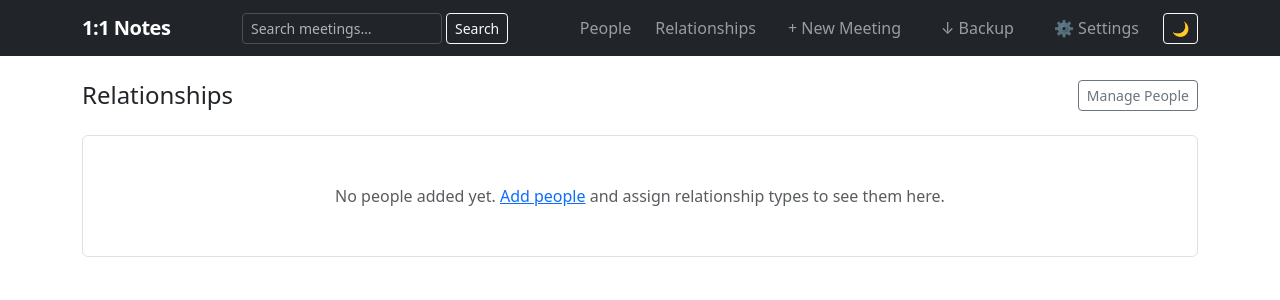
After one commit to jms42/OneOnOneNotes, a Flask app: page /relationships in a window 1280 px wide. The commit adds this page. Shown: the top 300 px of the page. Run offline with Flask 3, Linux system fonts and the light colour scheme.

Commit message:
Add relationships, recurring meetings, per-person notes, export/import, print
- Relationship types (Direct Report, Manager, Peer, etc.) with colored badges throughout
- Per-person notes field with edit-person page
- Recurring meetings: weekly/bi-weekly/monthly; auto-creates next occurrence on complete
- Export meeting to Markdown (.md download)
- Print-friendly view via @media print CSS + Print button
- Import backup: merge or replace, supports .json and encrypted .enc files
- Relationships page grouping all people by relationship type

Co-Authored-By: Claude Sonnet 4.6 <noreply@anthropic.com>

```diff
--- a/app.py
+++ b/app.py
@@ -1,25 +1,26 @@
 import base64
+import calendar
 import getpass
 import io
 import json
 import os
 import sys
 import uuid
-from datetime import datetime
+from datetime import datetime, timedelta
 
 from cryptography.fernet import Fernet, InvalidToken
 from cryptography.hazmat.primitives import hashes
 from cryptography.hazmat.primitives.kdf.pbkdf2 import PBKDF2HMAC
 from flask import Flask, render_template, request, redirect, url_for, send_file
+from werkzeug.utils import secure_filename
 
 app = Flask(__name__)
 
-DATA_FILE      = os.path.join(os.path.dirname(__file__), "data", "meetings.json")
-ENC_FILE       = os.path.join(os.path.dirname(__file__), "data", "meetings.enc")
-SETTINGS_FILE  = os.path.join(os.path.dirname(__file__), "data", "settings.json")
+DATA_FILE       = os.path.join(os.path.dirname(__file__), "data", "meetings.json")
+ENC_FILE        = os.path.join(os.path.dirname(__file__), "data", "meetings.enc")
+SETTINGS_FILE   = os.path.join(os.path.dirname(__file__), "data", "settings.json")
 SECRET_KEY_FILE = os.path.join(os.path.dirname(__file__), "data", ".secret_key")
 
-# Generate and persist a secret key so sessions are stable across restarts
 os.makedirs(os.path.dirname(SECRET_KEY_FILE), exist_ok=True)
 if not os.path.exists(SECRET_KEY_FILE):
     with open(SECRET_KEY_FILE, "wb") as _f:
@@ -27,8 +28,39 @@ if not os.path.exists(SECRET_KEY_FILE):
 with open(SECRET_KEY_FILE, "rb") as _f:
     app.secret_key = _f.read()
 
+RELATIONSHIP_TYPES = [
+    ("direct_report",       "Direct Report"),
+    ("my_manager",          "My Manager"),
+    ("skip_level_manager",  "Skip Level Manager"),
+    ("peer",                "Peer"),
+    ("skip_level_employee", "Skip Level Employee"),
+    ("mentor",              "Mentor"),
+    ("mentee",              "Mentee"),
+]
+
+RELATIONSHIP_COLORS = {
+    "direct_report":       "primary",
+    "my_manager":          "danger",
+    "skip_level_manager":  "warning text-dark",
+    "peer":                "secondary",
+    "skip_level_employee": "info text-dark",
+    "mentor":              "success",
+    "mentee":              "purple",
+}
+
 # Password held in memory for the lifetime of the process
 _password: str | None = None
+
+# Temporary storage for encrypted import files awaiting password
+_import_pending: dict[str, bytes] = {}
+
+
+@app.context_processor
+def inject_globals():
+    return dict(
+        relationship_types=RELATIONSHIP_TYPES,
+        relationship_colors=RELATIONSHIP_COLORS,
+    )
 
 
 # ---------------------------------------------------------------------------
@@ -86,7 +118,7 @@ def _make_verifier(password: str) -> dict:
 
 
 # ---------------------------------------------------------------------------
-# Data load / save  (transparent encryption)
+# Data load / save
 # ---------------------------------------------------------------------------
 
 def load_data() -> dict:
@@ -128,6 +160,35 @@ def now() -> str:
     return datetime.now().isoformat()
 
 
+def _next_occurrence_date(date_str: str, interval: str) -> str:
+    d = datetime.strptime(date_str, "%Y-%m-%d")
+    if interval == "weekly":
+        d += timedelta(weeks=1)
+    elif interval == "biweekly":
+        d += timedelta(weeks=2)
+    else:  # monthly
+        month = d.month + 1
+        year  = d.year + (month - 1) // 12
+        month = ((month - 1) % 12) + 1
+        last_day = calendar.monthrange(year, month)[1]
+        d = d.replace(year=year, month=month, day=min(d.day, last_day))
+    return d.strftime("%Y-%m-%d")
+
+
+def _apply_import(current: dict, imported: dict, mode: str) -> dict:
+    if mode == "replace":
+        return imported
+    existing_people   = {p["id"] for p in current["people"]}
+    existing_meetings = {m["id"] for m in current["meetings"]}
+    for p in imported.get("people", []):
+        if p["id"] not in existing_people:
+            current["people"].append(p)
+    for m in imported.get("meetings", []):
+        if m["id"] not in existing_meetings:
+            current["meetings"].append(m)
+    return current
+
+
 # ---------------------------------------------------------------------------
 # Routes — dashboard
 # ---------------------------------------------------------------------------
@@ -151,9 +212,9 @@ def index():
             if not a.get("completed"):
                 open_actions.append({
                     **a,
-                    "meeting_id": m["id"],
+                    "meeting_id":   m["id"],
                     "meeting_date": m["date"],
-                    "person": people_map.get(m["person_id"], {}).get("name", "Unknown"),
+                    "person":       people_map.get(m["person_id"], {}).get("name", "Unknown"),
                 })
     open_actions.sort(key=lambda a: a.get("due_date") or "9999")
     return render_template(
@@ -182,11 +243,13 @@ def people():
 def add_person():
     data = load_data()
     person = {
-        "id": new_id(),
-        "name": request.form["name"].strip(),
-        "title": request.form.get("title", "").strip(),
-        "team": request.form.get("team", "").strip(),
-        "created_at": now(),
+        "id":           new_id(),
+        "name":         request.form["name"].strip(),
+        "title":        request.form.get("title", "").strip(),
+        "team":         request.form.get("team", "").strip(),
+        "relationship": request.form.get("relationship", ""),
+        "notes":        request.form.get("notes", "").strip(),
+        "created_at":   now(),
     }
     data["people"].append(person)
     save_data(data)
@@ -203,6 +266,23 @@ def person_detail(person_id):
     upcoming = sorted([m for m in all_meetings if not m.get("completed", False)], key=lambda m: m["date"])
     past     = sorted([m for m in all_meetings if m.get("completed", False)],     key=lambda m: m["date"], reverse=True)
     return render_template("person.html", person=person, upcoming=upcoming, past=past)
+
+
+@app.route("/people/<person_id>/edit", methods=["GET", "POST"])
+def edit_person(person_id):
+    data = load_data()
+    person = next((p for p in data["people"] if p["id"] == person_id), None)
+    if not person:
+        return redirect(url_for("people"))
+    if request.method == "POST":
+        person["name"]         = request.form["name"].strip()
+        person["title"]        = request.form.get("title", "").strip()
+        person["team"]         = request.form.get("team", "").strip()
+        person["relationship"] = request.form.get("relationship", "")
+        person["notes"]        = request.form.get("notes", "").strip()
+        save_data(data)
+        return redirect(url_for("person_detail", person_id=person_id))
+    return render_template("person_form.html", person=person)
 
 
 @app.route("/people/<person_id>/delete", methods=["POST"])
@@ -269,10 +349,28 @@ def delete_meeting(meeting_id):
 @app.route("/meetings/<meeting_id>/toggle-complete", methods=["POST"])
 def toggle_complete(meeting_id):
     data = load_data()
+    next_meeting = None
     for m in data["meetings"]:
         if m["id"] == meeting_id:
             m["completed"] = not m.get("completed", False)
+            if m["completed"] and m.get("recurring") and m.get("recurrence_interval"):
+                next_meeting = {
+                    "id":                  new_id(),
+                    "person_id":           m["person_id"],
+                    "date":                _next_occurrence_date(m["date"], m["recurrence_interval"]),
+                    "agenda":              m.get("agenda", ""),
+                    "notes":               "",
+                    "action_items":        [],
+                    "sentiment":           3,
+                    "completed":           False,
+                    "recurring":           True,
+                    "recurrence_interval": m["recurrence_interval"],
+                    "created_at":          now(),
+                    "updated_at":          now(),
+                }
             break
+    if next_meeting:
+        data["meetings"].append(next_meeting)
     save_data(data)
     return redirect(request.referrer or url_for("view_meeting", meeting_id=meeting_id))
 
@@ -290,11 +388,46 @@ def toggle_action(meeting_id, action_id):
     return redirect(request.referrer or url_for("view_meeting", meeting_id=meeting_id))
 
 
+@app.route("/meetings/<meeting_id>/export")
+def export_meeting(meeting_id):
+    data = load_data()
+    meeting = next((m for m in data["meetings"] if m["id"] == meeting_id), None)
+    if not meeting:
+        return redirect(url_for("index"))
+    person = next((p for p in data["people"] if p["id"] == meeting["person_id"]), {"name": "Unknown"})
+    person_name = person["name"]
+
+    stars = "★" * meeting["sentiment"] + "☆" * (5 - meeting["sentiment"])
+    lines = [
+        f"# 1:1 with {person_name} — {meeting['date']}",
+        "",
+        f"**Sentiment:** {stars} ({meeting['sentiment']}/5)",
+        "",
+    ]
+    if meeting.get("agenda"):
+        lines += ["## Agenda", "", meeting["agenda"], ""]
+    if meeting.get("notes"):
+        lines += ["## Notes", "", meeting["notes"], ""]
+    if meeting.get("action_items"):
+        lines += ["## Action Items", ""]
+        for a in meeting["action_items"]:
+            check = "x" if a.get("completed") else " "
+            line  = f"- [{check}] {a['description']}"
+            if a.get("owner"):    line += f" *(owner: {a['owner']})*"
+            if a.get("due_date"): line += f" — due {a['due_date']}"
+            lines.append(line)
+        lines.append("")
+
+    buf = io.BytesIO("\n".join(lines).encode("utf-8"))
+    filename = f"1on1-{person_name.replace(' ', '_')}-{meeting['date']}.md"
+    return send_file(buf, as_attachment=True, download_name=filename, mimetype="text/markdown")
+
+
 def _meeting_from_form(form, existing_id=None, created_at=None) -> dict:
-    action_descs     = form.getlist("action_desc[]")
-    action_owners    = form.getlist("action_owner[]")
-    action_dues      = form.getlist("action_due[]")
-    action_ids       = form.getlist("action_id[]")
+    action_descs      = form.getlist("action_desc[]")
+    action_owners     = form.getlist("action_owner[]")
+    action_dues       = form.getlist("action_due[]")
+    action_ids        = form.getlist("action_id[]")
     action_completeds = set(form.getlist("action_completed[]"))
 
     action_items = []
@@ -303,24 +436,51 @@ def _meeting_from_form(form, existing_id=None, created_at=None) -> dict:
             continue
         action_id = action_ids[i] if i < len(action_ids) and action_ids[i] else new_id()
         action_items.append({
-            "id": action_id,
+            "id":          action_id,
             "description": desc.strip(),
-            "owner": owner.strip(),
-            "due_date": due,
-            "completed": action_id in action_completeds,
+            "owner":       owner.strip(),
+            "due_date":    due,
+            "completed":   action_id in action_completeds,
         })
 
+    recurring = "recurring" in form
     return {
-        "id": existing_id or new_id(),
-        "person_id": form["person_id"],
-        "date": form["date"],
-        "agenda": form.get("agenda", ""),
-        "notes": form.get("notes", ""),
-        "action_items": action_items,
-        "sentiment": int(form.get("sentiment", 3)),
-        "created_at": created_at or now(),
-        "updated_at": now(),
+        "id":                  existing_id or new_id(),
+        "person_id":           form["person_id"],
+        "date":                form["date"],
+        "agenda":              form.get("agenda", ""),
+        "notes":               form.get("notes", ""),
+        "action_items":        action_items,
+        "sentiment":           int(form.get("sentiment", 3)),
+        "recurring":           recurring,
+        "recurrence_interval": form.get("recurrence_interval", "weekly") if recurring else None,
+        "created_at":          created_at or now(),
+        "updated_at":          now(),
     }
+
+
+# ---------------------------------------------------------------------------
+# Routes — relationships
+# ---------------------------------------------------------------------------
+
+@app.route("/relationships")
+def relationships():
+    data = load_data()
+    meeting_counts = {}
+    for m in data["meetings"]:
+        meeting_counts[m["person_id"]] = meeting_counts.get(m["person_id"], 0) + 1
+
+    groups = {key: [] for key, _ in RELATIONSHIP_TYPES}
+    groups[""] = []
+    for p in data["people"]:
+        rel = p.get("relationship", "")
+        groups[rel if rel in groups else ""].append(p)
+
+    ordered = [(key, label, groups[key]) for key, label in RELATIONSHIP_TYPES if groups[key]]
+    if groups[""]:
+        ordered.append(("", "Other", groups[""]))
+
+    return render_template("relationships.html", ordered=ordered, meeting_counts=meeting_counts)
 
 
 # ---------------------------------------------------------------------------
@@ -383,6 +543,66 @@ def backup_encrypted():
 
 
 # ---------------------------------------------------------------------------
+# Routes — import
+# ---------------------------------------------------------------------------
+
+@app.route("/import", methods=["GET", "POST"])
+def import_backup():
+    if request.method == "GET":
+        return render_template("import.html")
+
+    file = request.files.get("backup_file")
+    mode = request.form.get("mode", "merge")
+
+    if not file or not file.filename:
+        return render_template("import.html", error="No file selected.")
+
+    filename = secure_filename(file.filename)
+    raw = file.read()
+
+    if filename.endswith(".json"):
+        try:
+            imported = json.loads(raw.decode("utf-8"))
+            if "people" not in imported or "meetings" not in imported:
+                raise ValueError
+        except Exception:
+            return render_template("import.html", error="Invalid JSON backup file.")
+        save_data(_apply_import(load_data(), imported, mode))
+        return redirect(url_for("index"))
+
+    elif filename.endswith(".enc"):
+        token = new_id()
+        _import_pending[token] = raw
+        return render_template("import_password.html", token=token, mode=mode)
+
+    return render_template("import.html", error="Unsupported file type. Use .json or .enc.")
+
+
+@app.route("/import/decrypt", methods=["POST"])
+def import_decrypt():
+    token    = request.form.get("token", "")
+    mode     = request.form.get("mode", "merge")
+    password = request.form.get("password", "")
+
+    raw = _import_pending.pop(token, None)
+    if raw is None:
+        return render_template("import.html", error="Session expired — please re-upload the file.")
+
+    try:
+        imported = json.loads(decrypt_bytes(raw, password).decode("utf-8"))
+        if "people" not in imported or "meetings" not in imported:
+            raise ValueError
+    except Exception:
+        new_token = new_id()
+        _import_pending[new_token] = raw
+        return render_template("import_password.html", token=new_token, mode=mode,
+                               error="Incorrect password or invalid file.")
+
+    save_data(_apply_import(load_data(), imported, mode))
+    return redirect(url_for("index"))
+
+
+# ---------------------------------------------------------------------------
 # Routes — settings
 # ---------------------------------------------------------------------------
 
@@ -404,14 +624,12 @@ def enable_encryption():
         return render_template("settings.html", settings=load_settings(), error="Passwords do not match.")
 
     data = load_data()
-
     new_settings = {"encryption_enabled": True, **_make_verifier(password)}
     save_settings(new_settings)
     _password = password
 
     with open(ENC_FILE, "wb") as f:
         f.write(encrypt_bytes(json.dumps(data).encode(), _password))
-
     if os.path.exists(DATA_FILE):
         os.remove(DATA_FILE)
 
@@ -433,7 +651,6 @@ def disable_encryption():
 
     with open(DATA_FILE, "w") as f:
         json.dump(data, f, indent=2)
-
     if os.path.exists(ENC_FILE):
         os.remove(ENC_FILE)
 
@@ -441,7 +658,7 @@ def disable_encryption():
 
 
 # ---------------------------------------------------------------------------
-# Entry point — prompts for password at CLI if encryption is enabled
+# Entry point
 # ---------------------------------------------------------------------------
 
 if __name__ == "__main__":
--- a/static/style.css
+++ b/static/style.css
@@ -36,3 +36,16 @@
 .navbar-brand {
   letter-spacing: -0.5px;
 }
+
+.bg-purple {
+  background-color: #6f42c1 !important;
+  color: #fff !important;
+}
+
+@media print {
+  .navbar, .btn, form, .no-print { display: none !important; }
+  .container { max-width: 100% !important; padding: 0 16px !important; }
+  .card { box-shadow: none !important; border: 1px solid #dee2e6 !important; }
+  .notes-text { font-size: 0.9rem; }
+  a { color: inherit !important; text-decoration: none !important; }
+}
--- a/templates/base.html
+++ b/templates/base.html
@@ -24,6 +24,7 @@
       </form>
       <div class="navbar-nav d-flex flex-row gap-2 align-items-center">
         <a class="nav-link" href="/people">People</a>
+        <a class="nav-link" href="/relationships">Relationships</a>
         <a class="nav-link btn btn-outline-light btn-sm px-3" href="/meetings/new">+ New Meeting</a>
         <a class="nav-link btn btn-outline-secondary btn-sm px-3" href="/backup" title="Download backup">↓ Backup</a>
         <a class="nav-link btn btn-outline-secondary btn-sm px-3" href="/settings" title="Settings">⚙ Settings</a>
--- a/templates/index.html
+++ b/templates/index.html
@@ -1,4 +1,5 @@
 {% extends 'base.html' %}
+{% from 'macros.html' import rel_badge with context %}
 {% block title %}Dashboard — 1:1 Notes{% endblock %}
 
 {% macro meeting_row(m) %}
@@ -6,7 +7,11 @@
   <div class="d-flex justify-content-between align-items-center">
     <div>
       <strong>{{ people_map[m.person_id].name if m.person_id in people_map else 'Unknown' }}</strong>
+      {% if m.person_id in people_map %}{{ rel_badge(people_map[m.person_id]) }}{% endif %}
       <span class="text-muted ms-2 small">{{ m.date }}</span>
+      {% if m.get('recurring') %}
+      <span class="badge bg-info text-dark ms-1 small">{{ m.recurrence_interval | title }}</span>
+      {% endif %}
     </div>
     <span class="text-warning">{{ '★' * m.sentiment }}{{ '☆' * (5 - m.sentiment) }}</span>
   </div>
--- /dev/null
+++ b/templates/macros.html
@@ -0,0 +1,8 @@
+{% macro rel_badge(person) %}
+{% if person and person.get('relationship') %}
+{% set rel = person.relationship %}
+{% set color = relationship_colors.get(rel, 'secondary') %}
+{% set label = dict(relationship_types).get(rel, rel) %}
+<span class="badge bg-{{ color }}">{{ label }}</span>
+{% endif %}
+{% endmacro %}
--- /dev/null
+++ b/templates/relationships.html
@@ -0,0 +1,48 @@
+{% extends 'base.html' %}
+{% from 'macros.html' import rel_badge with context %}
+{% block title %}Relationships — 1:1 Notes{% endblock %}
+{% block content %}
+<div class="d-flex justify-content-between align-items-center mb-4">
+  <h4 class="mb-0">Relationships</h4>
+  <a href="/people" class="btn btn-outline-secondary btn-sm">Manage People</a>
+</div>
+
+{% if ordered %}
+  {% for key, label, group_people in ordered %}
+  <div class="mb-5">
+    <h6 class="fw-semibold mb-3">
+      {% set color = relationship_colors.get(key, 'secondary') %}
+      <span class="badge bg-{{ color }} me-2">{{ label }}</span>
+      <span class="text-muted fw-normal small">{{ group_people | length }} person{{ 's' if group_people | length != 1 }}</span>
+    </h6>
+    <div class="row row-cols-1 row-cols-md-3 g-3">
+      {% for p in group_people %}
+      <div class="col">
+        <div class="card h-100 shadow-sm">
+          <div class="card-body">
+            <h6 class="card-title mb-1">
+              <a href="/people/{{ p.id }}" class="text-decoration-none">{{ p.name }}</a>
+            </h6>
+            {% if p.title %}<div class="small text-muted">{{ p.title }}</div>{% endif %}
+            {% if p.team %}<div class="small text-muted">{{ p.team }}</div>{% endif %}
+            {% if p.notes %}
+            <div class="small text-muted mt-2 text-truncate" title="{{ p.notes }}">{{ p.notes }}</div>
+            {% endif %}
+            <div class="small text-muted mt-2">{{ meeting_counts.get(p.id, 0) }} meeting(s)</div>
+          </div>
+          <div class="card-footer bg-transparent d-flex gap-2">
+            <a href="/meetings/new?person_id={{ p.id }}" class="btn btn-sm btn-outline-primary">+ Meeting</a>
+            <a href="/people/{{ p.id }}" class="btn btn-sm btn-outline-secondary">View</a>
+          </div>
+        </div>
+      </div>
+      {% endfor %}
+    </div>
+  </div>
+  {% endfor %}
+{% else %}
+<div class="text-muted border rounded p-5 text-center">
+  No people added yet. <a href="/people">Add people</a> and assign relationship types to see them here.
+</div>
+{% endif %}
+{% endblock %}
```
Also changed, not shown: templates/backup_options.html (+16 -0 lines), templates/import.html (added, +40 -0 lines), templates/import_password.html (added, +25 -0 lines), templates/meeting.html (+16 -5 lines), templates/meeting_form.html (+26 -0 lines), templates/people.html (+19 -1 lines), templates/person.html (+22 -4 lines), templates/person_form.html (added, +46 -0 lines).
